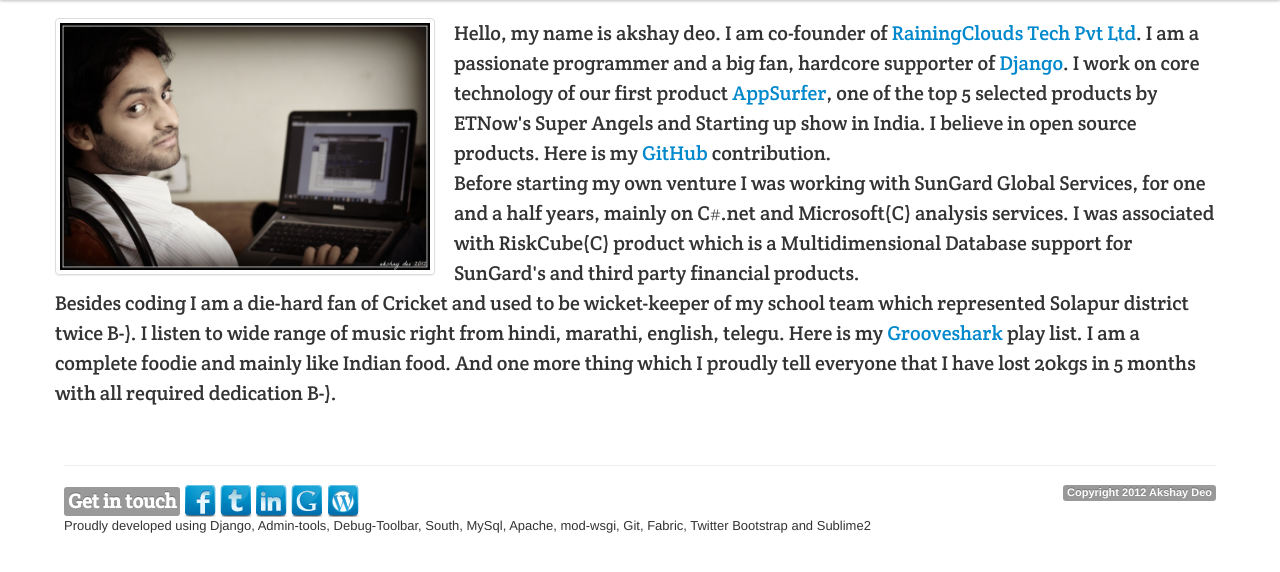
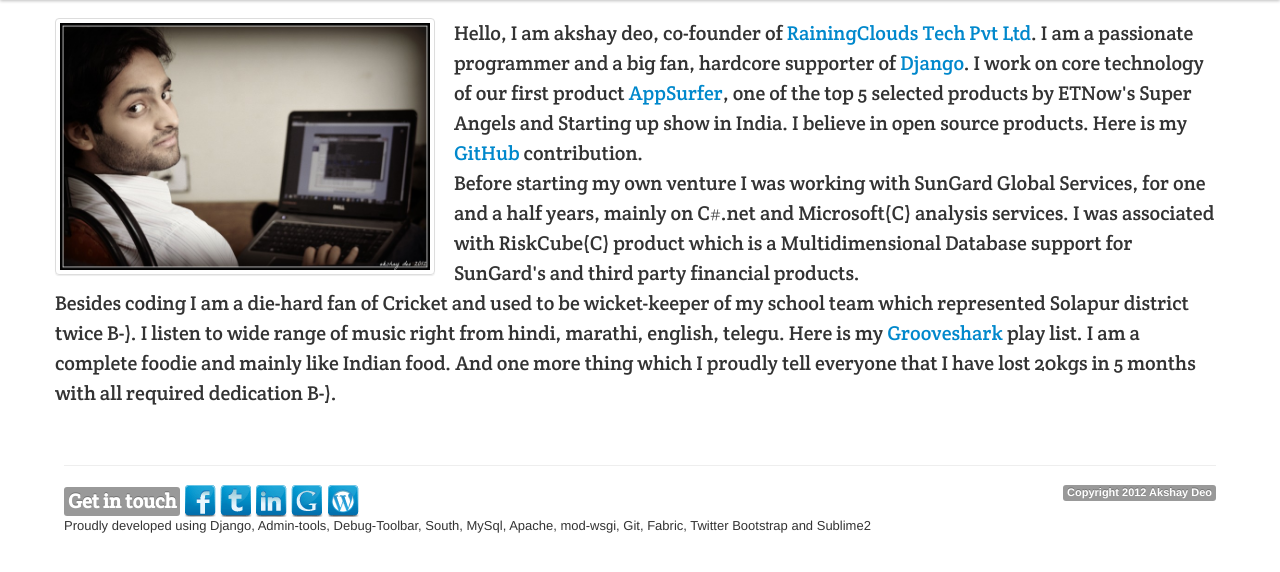
Before and after one commit to akshaydeo/akshaydeodotme, a Django app: template templates/dashboard/index.html in a window 1280 px wide. Shown: the part 42-614 px from the top of the page. Run offline with Django 3.2, Linux system fonts and the light colour scheme; the template is opened without the code that fills it, so the values that code supplies are empty; parts of the project's set-up code (start-up, migrations or seed data) failed here and were passed over; some libraries are stand-ins or nearby versions.

Commit message:
slight change in introduction

```diff
--- a/templates/dashboard/index.html
+++ b/templates/dashboard/index.html
@@ -6,7 +6,7 @@
 				</div>
 
 		<p style="font-family: 'Crete Round', serif; font-size:20px; font-weight:400px; line-height:150%">
-			Hello, my name is akshay deo. I am co-founder of <a href="http://rainingclouds.com" target="_blank">RainingClouds Tech Pvt Ltd</a>. I am a passionate programmer and a big fan, hardcore supporter of <a href="http://djangoproject.org" target="_blank">Django</a>.  I work on core technology of our first product <a href="http://appsurfer.com" target="_blank">AppSurfer</a>, one of the top 5 selected products by ETNow's Super Angels and Starting up show in India. I believe in open source products. Here is my <a href="https://github.com/akshaydeo" target="_balnk">GitHub</a> contribution.<br>
+			Hello, I am akshay deo, co-founder of <a href="http://rainingclouds.com" target="_blank">RainingClouds Tech Pvt Ltd</a>. I am a passionate programmer and a big fan, hardcore supporter of <a href="http://djangoproject.org" target="_blank">Django</a>.  I work on core technology of our first product <a href="http://appsurfer.com" target="_blank">AppSurfer</a>, one of the top 5 selected products by ETNow's Super Angels and Starting up show in India. I believe in open source products. Here is my <a href="https://github.com/akshaydeo" target="_balnk">GitHub</a> contribution.<br>
 			Before starting my own venture I was working with SunGard Global Services, for one and a half years, mainly on C#.net and Microsoft(C) analysis services. I was associated with RiskCube(C) product which is a Multidimensional Database support for SunGard's and third party financial products.<br>
 			Besides coding I am a die-hard fan of Cricket and used to be wicket-keeper of my school team which represented Solapur district twice B-). I listen to wide range of music right from hindi, marathi, english, telegu. Here is my <a href="http://grooveshark.com/#!/akshay.deo/" target="_blank">Grooveshark</a> play list. I am a complete foodie and mainly like Indian food. And one more thing which I proudly tell everyone that I have lost 20kgs in 5 months with all required dedication B-).<br><br>
 		</p>
```
